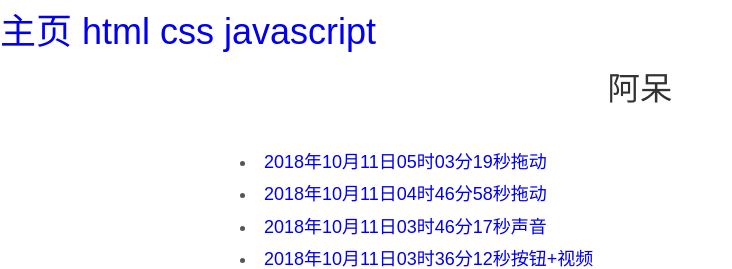
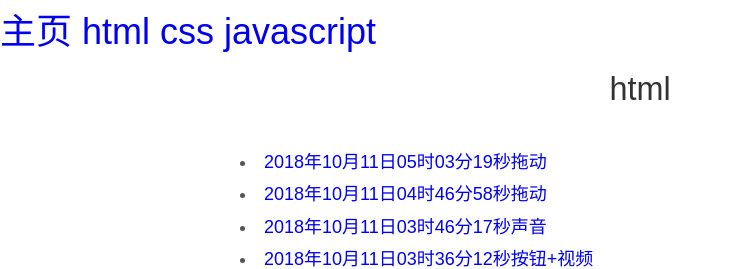
Before and after one commit to xxcczz/xx, a Jekyll site: the page built from index.html, in a window 1280 px wide. Shown: the top 269 px of the page, without its empty margins (0-732 px from the left). Built offline with Jekyll 4.4.1, drawn with Linux system fonts in a browser that asks for light colours; the list of posts is cut into pages by our own code.

Commit message:
2018年10月12日00时50分26秒

```diff
--- a/_layouts/default.html
+++ b/_layouts/default.html
@@ -5,7 +5,7 @@
 <meta http-equiv="Content-type" content="text/html; charset=utf-8">
 <link rel="stylesheet" type="text/css" href="/css/typo.css" />
 <link rel="stylesheet" type="text/css" href="/css/peter.css" />
-<title>html</title>
+<title>阿呆</title>
 </head>
 		<h1><a href="http://xxcczz.github.io/">主页
 		  </a><a href="http://xxcczz.github.io/xx/">html</a>
--- a/index.html
+++ b/index.html
@@ -1,6 +1,6 @@
 ---
 layout: default
-title: 阿呆
+title: html
 ---
 {% for post in paginator.posts %}
    <li><a href="\xx{{ post.url }}">{{ post.title }}</a></li>
```
